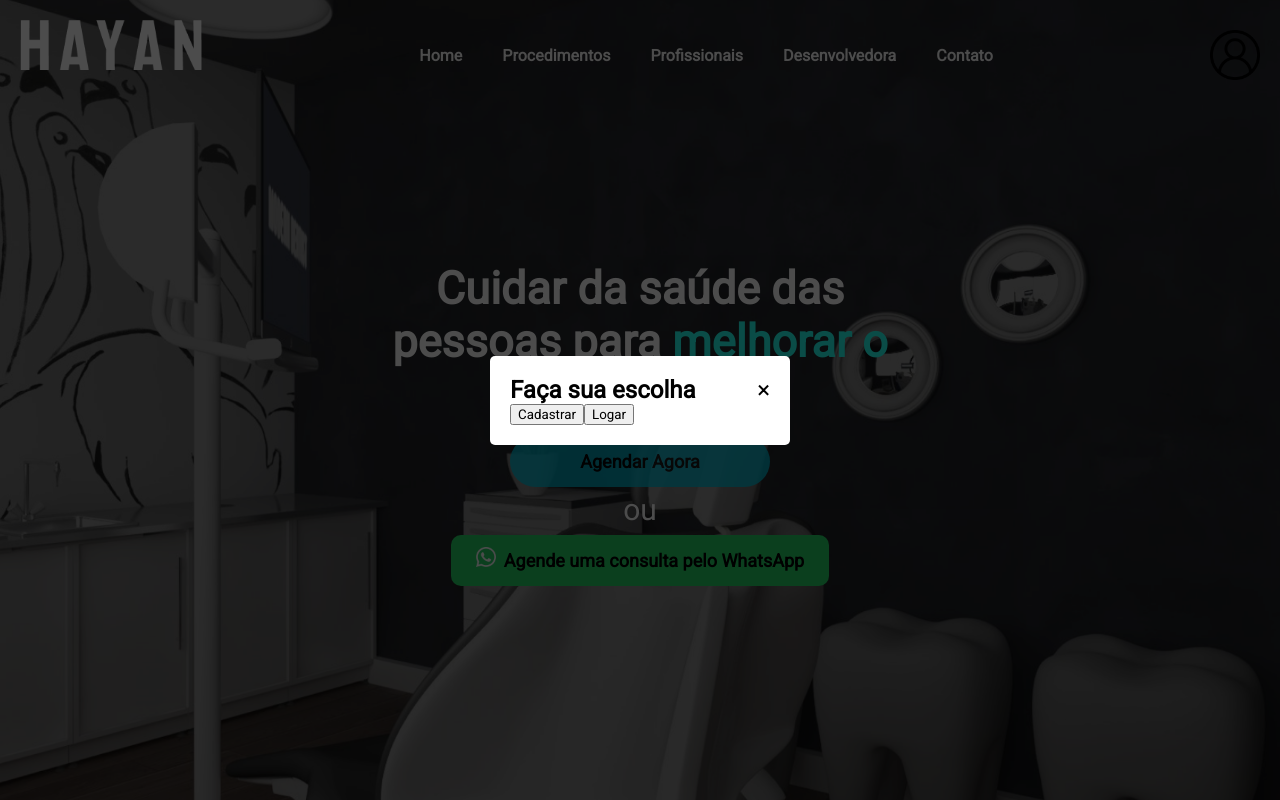
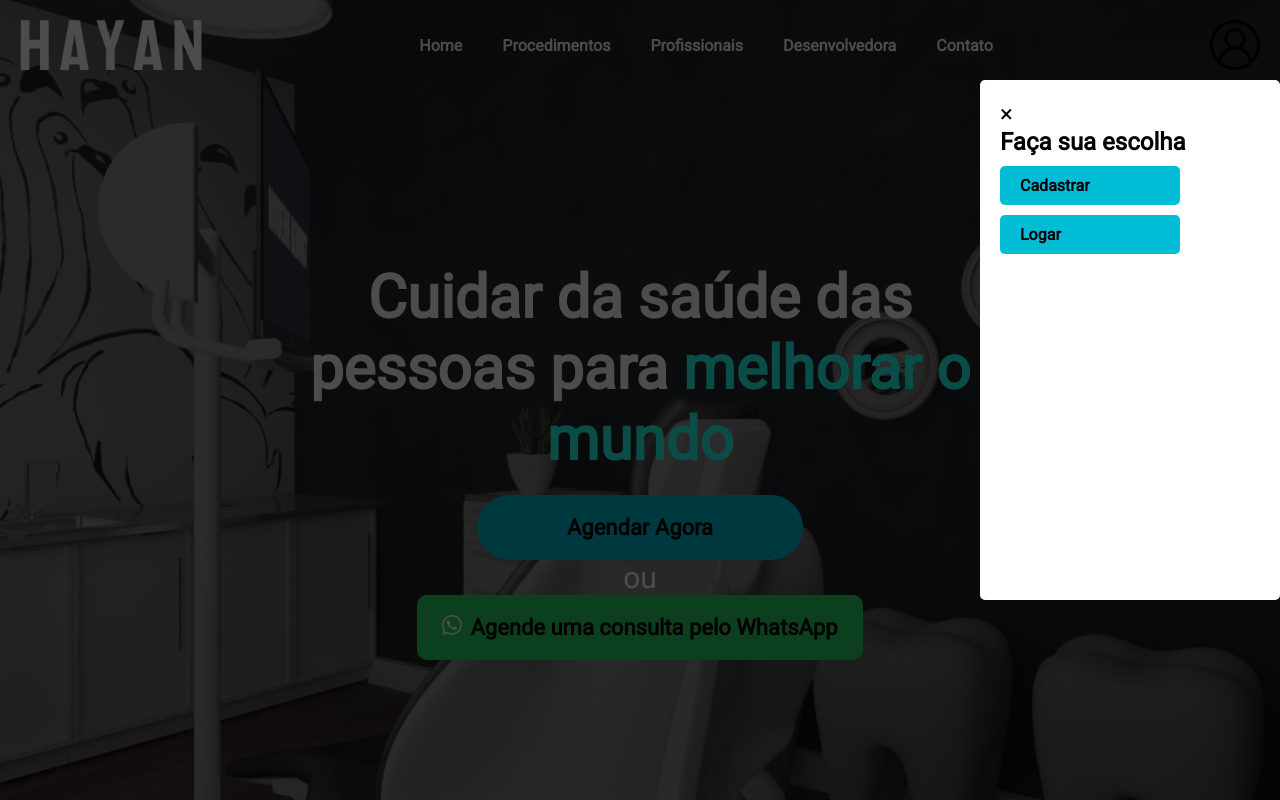
Before and after one commit to beriop/tcca, a React (Create React App) app in the folder frontend/: page / in a window 1280 px wide. Both pictures are taken after a click on the picture 1235 px from the left and 55 px from the top of the page. Shown: the top 800 px of the page. Built offline with nearby package versions, Linux system fonts and the light colour scheme.

Commit message:
animacao e melhor pagInicio

```diff
--- a/frontend/src/pages/Cadastrar/index.jsx
+++ b/frontend/src/pages/Cadastrar/index.jsx
@@ -61,10 +61,17 @@ export default function Cadastrar() {
         navigate("/");
       }, 2000); // 2000 milissegundos = 2 segundos
     } catch (error) {
-      toast.error(
-        "Erro ao cadastrar: " +
-          (error.response?.data?.erro || "Erro desconhecido")
-      );
+      if (
+        error.response?.data?.erro &&
+        error.response.data.erro.includes("Duplicate entry")
+      ) {
+        toast.error("O e-mail informado já está cadastrado.");
+      } else {
+        toast.error(
+          "Erro ao cadastrar: " +
+            (error.response?.data?.erro || "Erro desconhecido")
+        );
+      }
     }
   };
 
@@ -156,7 +163,10 @@ export default function Cadastrar() {
             required
           />
         </div>
-        <div className="grupo-formulario">
+        <div className="grupo-formulario termos-container">
+        <label htmlFor="terms">
+            Aceito os <Link to="#">termos de telemedicina</Link>
+          </label>
           <input
             type="checkbox"
             id="terms"
@@ -164,11 +174,9 @@ export default function Cadastrar() {
             onChange={(e) => setAceitoTermos(e.target.checked)}
             required
           />
-          <label htmlFor="terms">
-            Aceito os <Link to="#">termos de telemedicina</Link>
-          </label>
         </div>
-        <button type="submit" className="botao">
+
+        <button type="submit" className="botaoCadastrar">
           Cadastrar
         </button>
       </form>
--- a/frontend/src/pages/Cadastrar/index.scss
+++ b/frontend/src/pages/Cadastrar/index.scss
@@ -77,10 +77,10 @@ form {
   text-decoration: underline;
 }
 
-.botao {
+.botaoCadastrar {
   background-color: #00f0ff;
   color: #fff;
-  padding: 10px 20px;
+  padding: 10px 100px;
   border: none;
   border-radius: 5px;
   font-size: 16px;
@@ -88,6 +88,21 @@ form {
   margin-top: 10px; // Espaço acima do botão
 }
 
-.botao:hover {
+.botaoCadastrar:hover {
   background-color: #00d0e0;
 }
+/* Adicione a classe .termos-container */
+.termos-container {
+  display: flex;
+  align-items: center; /* Alinha verticalmente o texto e o checkbox */
+}
+
+.termos-container label {
+  align-items: center;
+  margin: 0px;
+}
+
+/* Redefine a margem do checkbox e o estilo do link */
+.termos-container input[type="checkbox"] {
+  margin-left: 10px; /* Espaço entre a checkbox e o texto */
+}
--- a/frontend/src/pages/PaginaInicio/index.jsx
+++ b/frontend/src/pages/PaginaInicio/index.jsx
@@ -77,8 +77,9 @@ export default function PaginaInicial() {
           <div className="modal-content">
             <span className="close" onClick={() => setShowAuthModal(false)}>&times;</span>
             <h2>Faça sua escolha</h2>
-            <button onClick={() => navigate('/cadastrar')}>Cadastrar</button>
-            <button onClick={() => navigate('/login')}>Logar</button>
+            <Link to="/cadastrar" className="botao">Cadastrar</Link>
+            <Link to="/login" className="botao">Logar</Link>
+
           </div>
         </div>
       )}
--- a/frontend/src/pages/PaginaInicio/index.scss
+++ b/frontend/src/pages/PaginaInicio/index.scss
@@ -15,6 +15,7 @@
 
 .cabecalho .logo {
   transition: display 0.3s;
+  margin: 0px;
 }
 
 .cabecalho .menu a {
@@ -42,7 +43,7 @@
 }
 
 .inicial {
-  background-image: url('../../images/fundoPaginaIni.png');
+  background-image: url("../../images/fundoPaginaIni.png");
   background-size: cover;
   background-position: center;
   color: #fff;
@@ -50,10 +51,11 @@
   padding-top: 262px;
   width: 100%;
   height: 100vh;
+  animation-delay: 0.3s;
 }
 
 .destaque {
-  color: #24FFED;
+  color: #24ffed;
 }
 
 .logo-whatsapp {
@@ -63,8 +65,8 @@
 }
 
 .inicial h1 {
-  font-size: 45px;
-  margin-bottom: 30px;
+  font-size: 60px;
+  margin-bottom: 40px;
 }
 
 .inicial p {
@@ -76,25 +78,32 @@
 .inicial .botao {
   background-color: #00bcd4;
   color: #000000;
-  padding: 15px 70px;
+  padding: 20px 90px;
   border-radius: 50px;
-  font-size: 18px;
+  font-size: 22px;
   cursor: pointer;
-  opacity: 0.8;
   font-weight: bold;
   text-decoration: none;
+}
+
+.inicial .botao:hover {
+  background-color: #00eeff;
 }
 
 .inicial .botao-whatsapp {
   background-color: #25d366;
   border-radius: 10px;
   opacity: 1;
-  font-size: 18px;
+  font-size: 22px;
   cursor: pointer;
   font-weight: bold;
   color: #000000;
-  padding: 15px 25px;
+  padding: 20px 25px;
   text-decoration: none;
+}
+
+.inicial .botao-whatsapp:hover {
+  background-color: #00ff5e;
 }
 
 .servicos h2 {
@@ -110,6 +119,7 @@
   font-weight: bold;
   border-bottom: 2px solid #000000;
   border-top: 2px solid #000000;
+  animation-delay: 0.3s;
 }
 
 .titulo-servicos {
@@ -164,6 +174,7 @@
   text-align: center;
   padding: 60px 20px;
   border-bottom: 2px solid #000;
+  animation-delay: 0.3s;
 }
 
 .corProfi {
@@ -208,6 +219,7 @@
   max-width: 1200px; /* Limita a largura máxima em telas grandes */
   border-radius: 20px;
   padding: 20px;
+  animation-delay: 0.3s;
 }
 
 .Devblackspace .blackspace-container {
@@ -262,6 +274,7 @@
   text-align: center;
   border-top: 2px solid #000;
   padding: 20px;
+  animation-delay: 0.3s;
 }
 
 .grade-rodape {
@@ -293,18 +306,39 @@
   left: 0;
   right: 0;
   bottom: 0;
-  background-color: rgba(0, 0, 0, 0.7); /* Fundo escuro */
+  background-color: #000000b3; /* Fundo escuro */
   display: flex;
-  justify-content: center;
-  align-items: center;
+  justify-content: right;
   z-index: 1000; /* Fica acima dos outros elementos */
+  padding: 80px 0px 200px;
 }
 
 .modal-content {
+  display: flex;
   background: white;
   padding: 20px;
   border-radius: 5px;
   width: 300px; /* Largura do modal */
+  flex-direction: column;
+}
+
+.modal-content .botao {
+  background-color: #00bcd4;
+  color: #000000;
+  max-width: 180px;
+  cursor: pointer;
+  font-weight: bold;
+  text-decoration: none;
+  padding: 10px 20px;
+  border: none;
+  border-radius: 5px;
+  font-size: 16px;
+  margin-top: 10px; // Espaço acima do botão
+
+}
+
+.modal-content .botao:hover {
+  background-color: #00d0e0;
 }
 
 .close {
@@ -312,3 +346,23 @@
   float: right;
   font-size: 24px; /* Tamanho do botão de fechar */
 }
+
+@keyframes slideIn {
+  0% {
+    opacity: 0;
+    transform: translateY(-50px);
+  }
+  100% {
+    opacity: 1;
+    transform: translateY(0);
+  }
+}
+
+.inicial,
+.servicos,
+.profissionais,
+.Devblackspace,
+.rodape {
+  opacity: 0; /* Começa invisível */
+  animation: slideIn 0.8s ease-out forwards;
+}
```
